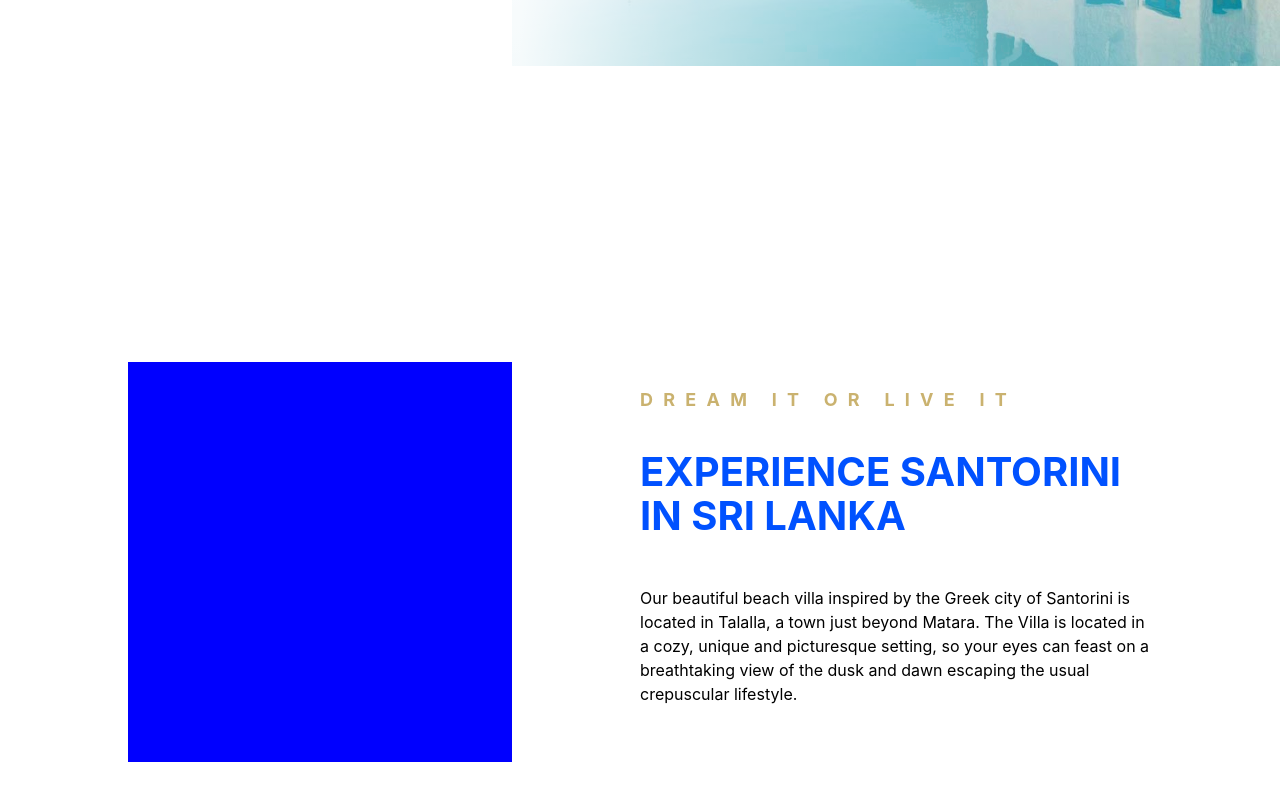
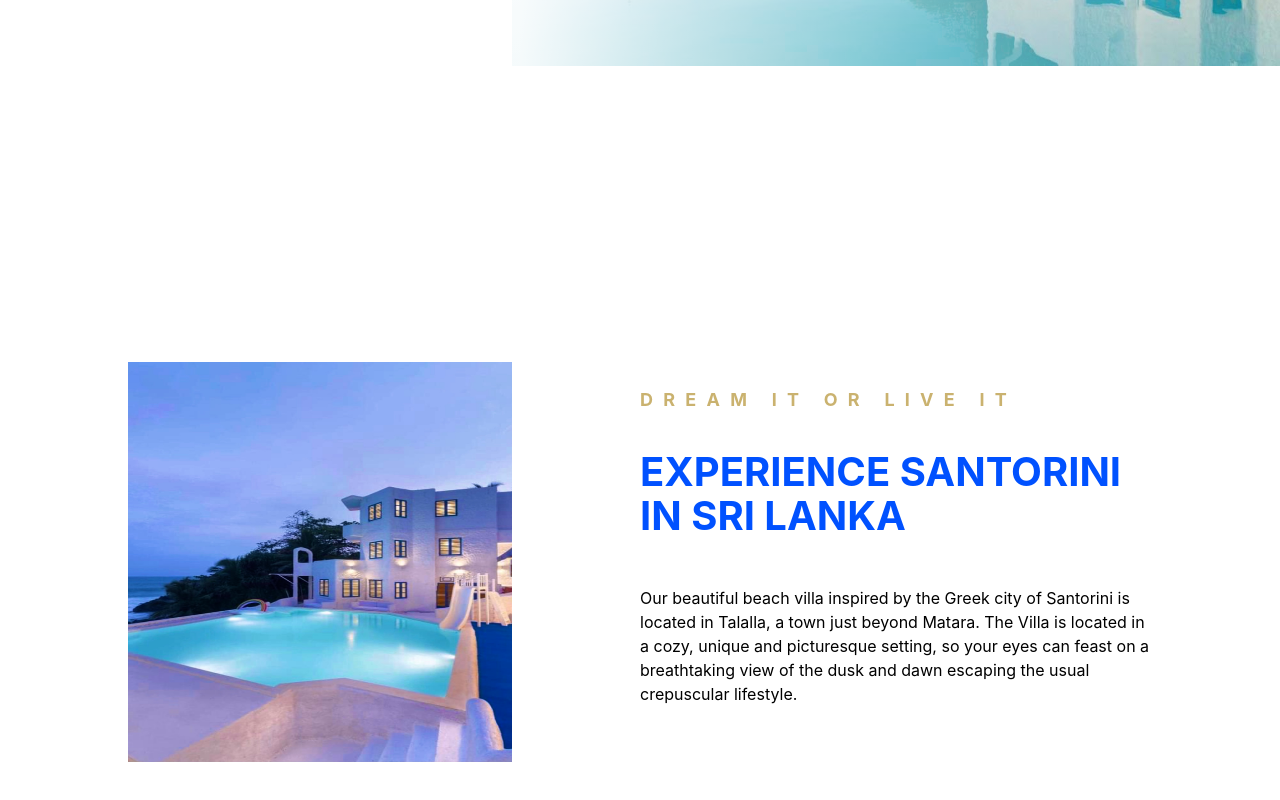
Before and after one commit to DonShanilka/Talalla-Blue-Beach-Villa, a React (Vite) app: page / in a window 1280 px wide. Shown: the part 654-1454 px from the top of the page. Built offline with nearby package versions, Linux system fonts and the light colour scheme; a web font is replaced by a local one.

Commit message:
update about page image css

```diff
--- a/src/pages/about/About.css
+++ b/src/pages/about/About.css
@@ -46,3 +46,10 @@
     left: 10%;
     background-color: blue;
 }
+
+.about-page-second-rect>div>img {
+    position: absolute;
+    width: 100%;
+    height: 100%;
+    left: 0%;
+}
--- a/src/pages/about/About.jsx
+++ b/src/pages/about/About.jsx
@@ -14,7 +14,15 @@ const aboutPage = () => {
                     so your eyes can feast on a breathtaking view of the dusk and dawn escaping the usual crepuscular lifestyle.
                 </p>
                 <div className='about-page-second-rect'>
-
+                    <div className='image-01-rect'>
+                        <img src="src\assets\aboutPageImage\Villa-About-image-01.jpg" alt="" className='about-image-01' />
+                    </div>
+                    <div className='image-02-rect'>
+                        <img src="src\assets\aboutPageImage\images (2).jpg" alt="" className='about-image-02' />
+                    </div>
+                    <div className='image-03-rect'>
+                        <img src="src\assets\aboutPageImage\image 03.jpg" alt="" className='about-image-03' />
+                    </div>
                 </div>
             </div>
         </>
```
